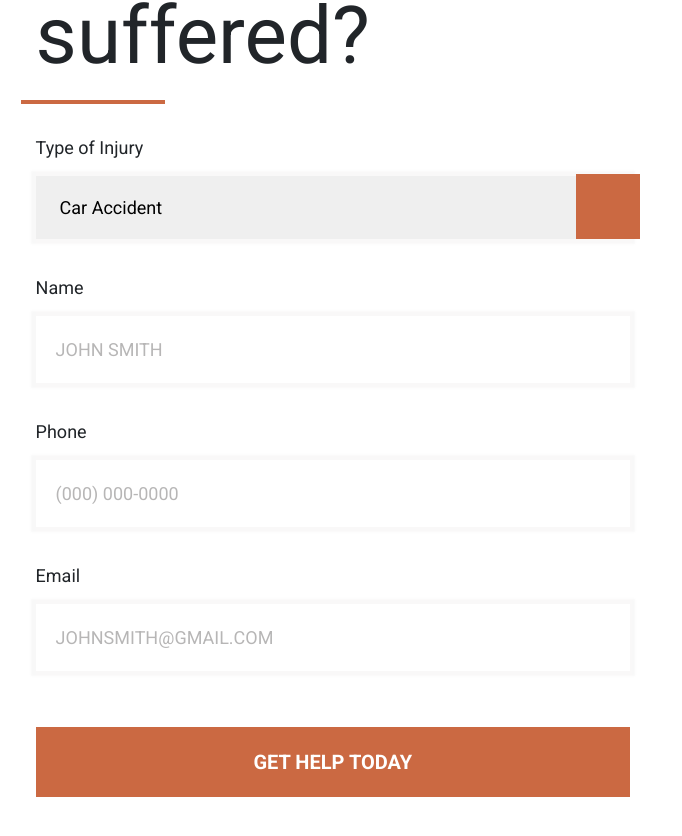
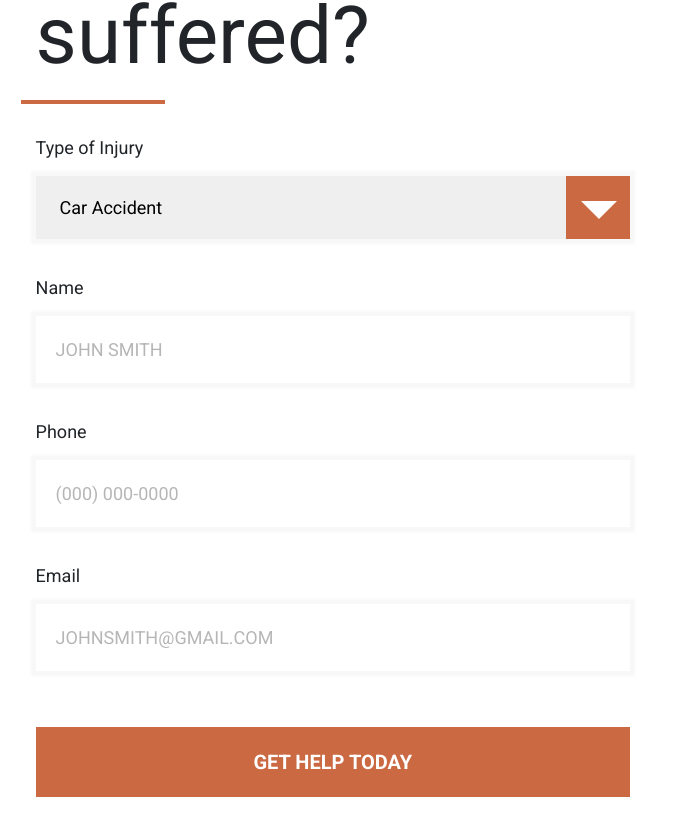
Before and after one commit to Jovan-999/fix_location_pages, a website: page src/index.html in a window 1280 px wide. Shown: the part 5887-6723 px from the top of the page, without its empty margins (0-682 px from the left). Drawn offline with Linux system fonts and the light colour scheme.

Commit message:
finished

```diff
--- a/sass/styles.scss
+++ b/sass/styles.scss
@@ -1193,7 +1193,16 @@ img {
   font-size: 18px;
   font-family: 'Roboto';
   font-weight: 400;
-
+  background-color: #ffffff;
+  @media (max-width: 576px) {
+    font-size: 14px;
+  }
+}
+.type-of-injury__text {
+  margin-bottom: 15px;
+  font-size: 18px;
+  font-family: 'Roboto';
+  font-weight: 400;
   background-color: #ffffff;
   @media (max-width: 576px) {
     font-size: 14px;
@@ -1207,16 +1216,30 @@ img {
 .custom-arrow {
   display: block;
   background: #cb6942;
-  height: 62%;
+  height: 100%;
   width: 64px;
   position: absolute;
-  bottom: 0;
+  top: 0;
   right: 0;
+  pointer-events: none;
+  z-index: 1;
+  @media (max-width: 576px) {
+    width: 48px;
+  }
 }
 .custom-arrow::after {
-  background-image: url('/img/arrow.svg');
-  top: 50%;
-  color: white;
+  content: '';
+  position: absolute;
+  width: 0;
+  height: 0;
+}
+
+.custom-arrow::after {
+  border-left: 1em solid transparent;
+  border-right: 1em solid transparent;
+  border-top: 1em solid white;
+  top: 40%;
+  left: 23%;
 }
 
 .type-of-injury__input-submit {
@@ -1232,7 +1255,6 @@ img {
   }
 }
 
-.type-of-injury__input-accident select,
 .type-of-injury__input-name input,
 .type-of-injury__input-tel input,
 .type-of-injury__input-email input {
@@ -1243,6 +1265,16 @@ img {
     padding: 14px;
   }
 }
+
+.type-of-injury__input-accident select {
+  box-shadow: 0px 0px 2px 5px rgba(199, 195, 195, 0.116);
+  border: none;
+  padding: 20px 80px 20px 20px;
+  @media (max-width: 576px) {
+    padding: 14px;
+  }
+}
+
 .type-of-injury__input-name ::placeholder,
 .type-of-injury__input-tel ::placeholder,
 .type-of-injury__input-email ::placeholder {
--- a/src/index.html
+++ b/src/index.html
@@ -523,18 +523,20 @@
                     What type of injury have you suffered?
                   </h1>
                 </div>
-                <div
-                  class="col-12 custom-select type-of-injury__input-accident"
+                <div class="col-12">
+                  <label class="type-of-injury__text" for="injury"
+                    >Type of Injury</label
                   >
-                  <label for="injury">Type of Injury</label>
+                  <div class="custom-select type-of-injury__input-accident">
                     <select id="injury" name="injury">
                       <option value="car-accident">Car Accident</option>
                       <option value="motorcycle-accident">
                         Motorcycle Accident
                       </option>
-                    <option value="persona-injury">Personal Injury</option>
+                      <option value="personal-injury">Personal Injury</option>
                     </select>
                     <span class="custom-arrow"></span>
+                  </div>
                 </div>
                 <div class="col-12 type-of-injury__input-name">
                   <label for="fname">Name</label>
```
Also changed, not shown: css/styles.min.css, 1 other file. Lines whose indentation alone changed are shown as unchanged.
